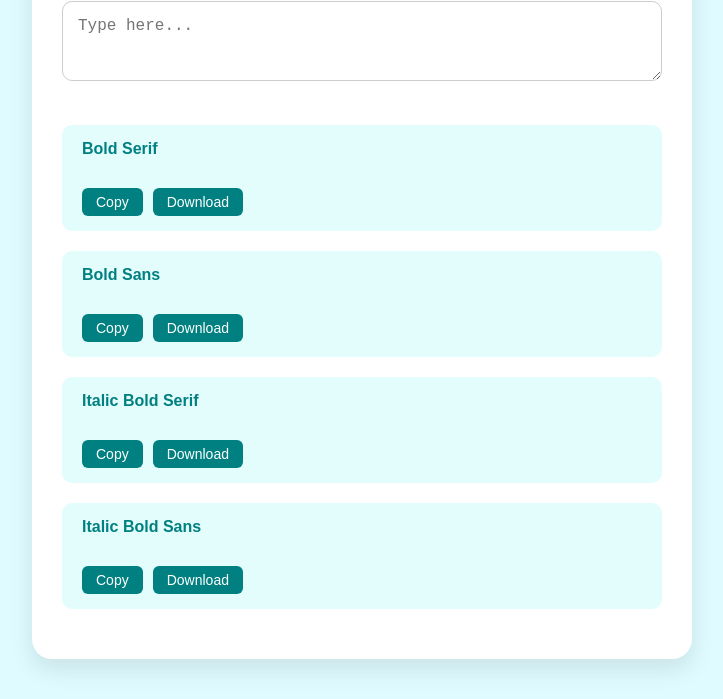
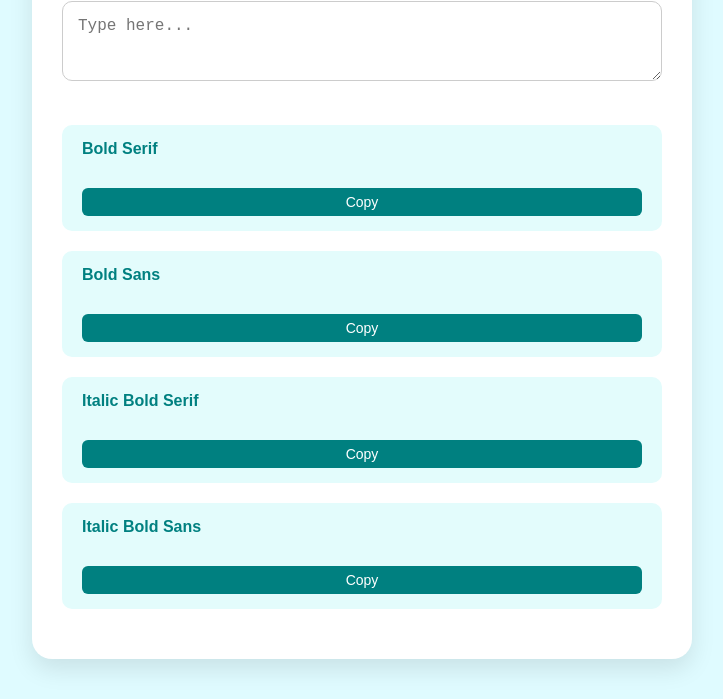
Before and after one commit to araafroyall/Web-Apps, a plain HTML site: page web/bold.html in a window 1280 px wide. Shown: the part 142-841 px from the top of the page, without its empty margins (278-1001 px from the left). Drawn offline with Linux system fonts and the light colour scheme.

Commit message:
Update bold.html

```diff
--- a/web/bold.html
+++ b/web/bold.html
@@ -1,3 +1,4 @@
+<!-- Full working HTML with copy + toast, no download -->
 <!DOCTYPE html>
 <html lang="en">
 <head>
@@ -74,11 +75,6 @@
       color: teal;
       margin-bottom: 5px;
     }
-    .button-row {
-      display: flex;
-      gap: 10px;
-      flex-wrap: wrap;
-    }
     #toast {
       visibility: hidden;
       min-width: 160px;
@@ -118,10 +114,7 @@
       <div class="text-row">
         <div class="styled-content" id="boldSerif"></div>
       </div>
-      <div class="button-row">
-        <button onclick="copyText('boldSerif')">Copy</button>
-        <button onclick="downloadText('boldSerif', 'Bold_Serif')">Download</button>
-      </div>
+      <button onclick="copyText('boldSerif')">Copy</button>
     </div>
 
     <div class="styled-text">
@@ -129,10 +122,7 @@
       <div class="text-row">
         <div class="styled-content" id="boldSans"></div>
       </div>
-      <div class="button-row">
-        <button onclick="copyText('boldSans')">Copy</button>
-        <button onclick="downloadText('boldSans', 'Bold_Sans')">Download</button>
-      </div>
+      <button onclick="copyText('boldSans')">Copy</button>
     </div>
 
     <div class="styled-text">
@@ -140,10 +130,7 @@
       <div class="text-row">
         <div class="styled-content" id="italicBoldSerif"></div>
       </div>
-      <div class="button-row">
-        <button onclick="copyText('italicBoldSerif')">Copy</button>
-        <button onclick="downloadText('italicBoldSerif', 'Italic_Bold_Serif')">Download</button>
-      </div>
+      <button onclick="copyText('italicBoldSerif')">Copy</button>
     </div>
 
     <div class="styled-text">
@@ -151,10 +138,7 @@
       <div class="text-row">
         <div class="styled-content" id="italicBoldSans"></div>
       </div>
-      <div class="button-row">
-        <button onclick="copyText('italicBoldSans')">Copy</button>
-        <button onclick="downloadText('italicBoldSans', 'Italic_Bold_Sans')">Download</button>
-      </div>
+      <button onclick="copyText('italicBoldSans')">Copy</button>
     </div>
   </div>
 
@@ -201,17 +185,6 @@
       });
     }
 
-    function downloadText(id, name) {
-      const text = document.getElementById(id).textContent;
-      const blob = new Blob([text], { type: 'text/plain' });
-      const url = URL.createObjectURL(blob);
-      const link = document.createElement('a');
-      link.href = url;
-      link.download = name + ".txt";
-      link.click();
-      URL.revokeObjectURL(url);
-    }
-
     function showToast(msg) {
       const toast = document.getElementById("toast");
       toast.textContent = msg;
```
